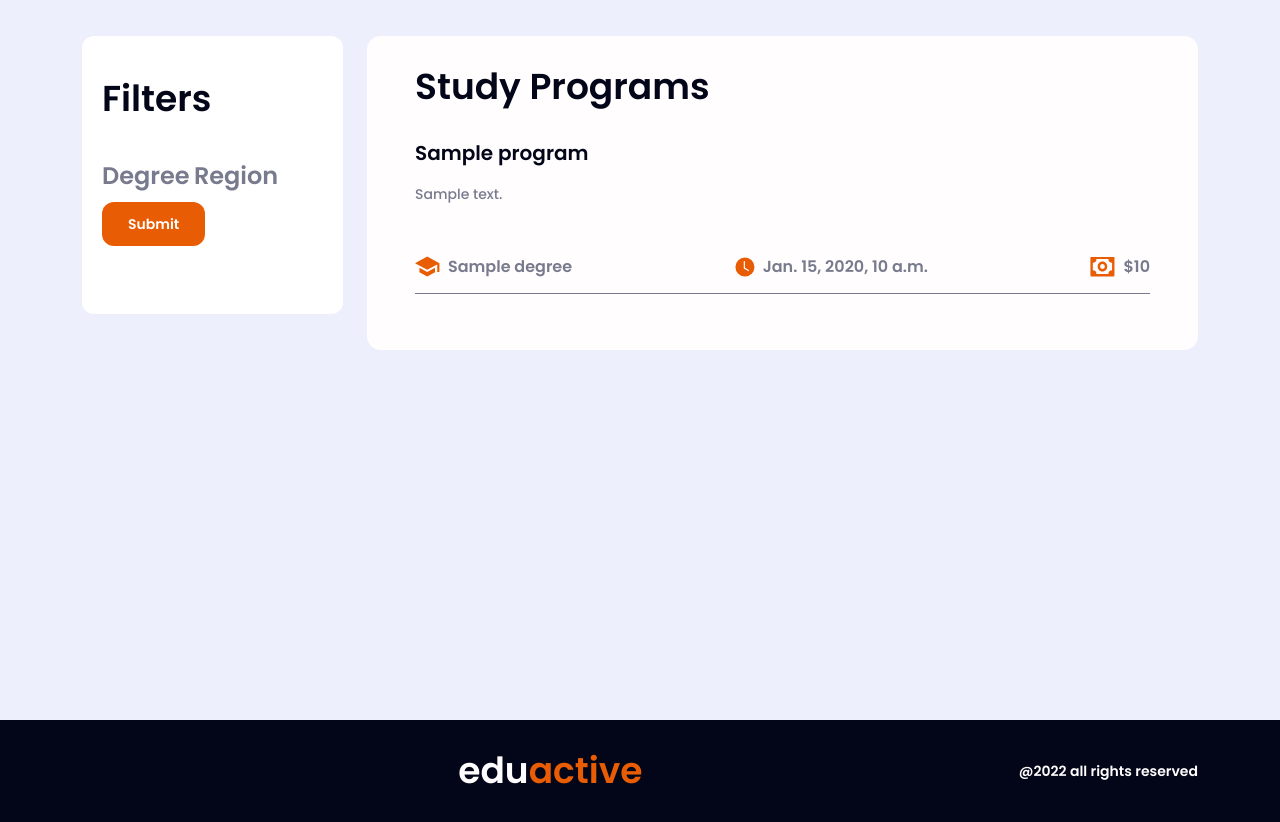
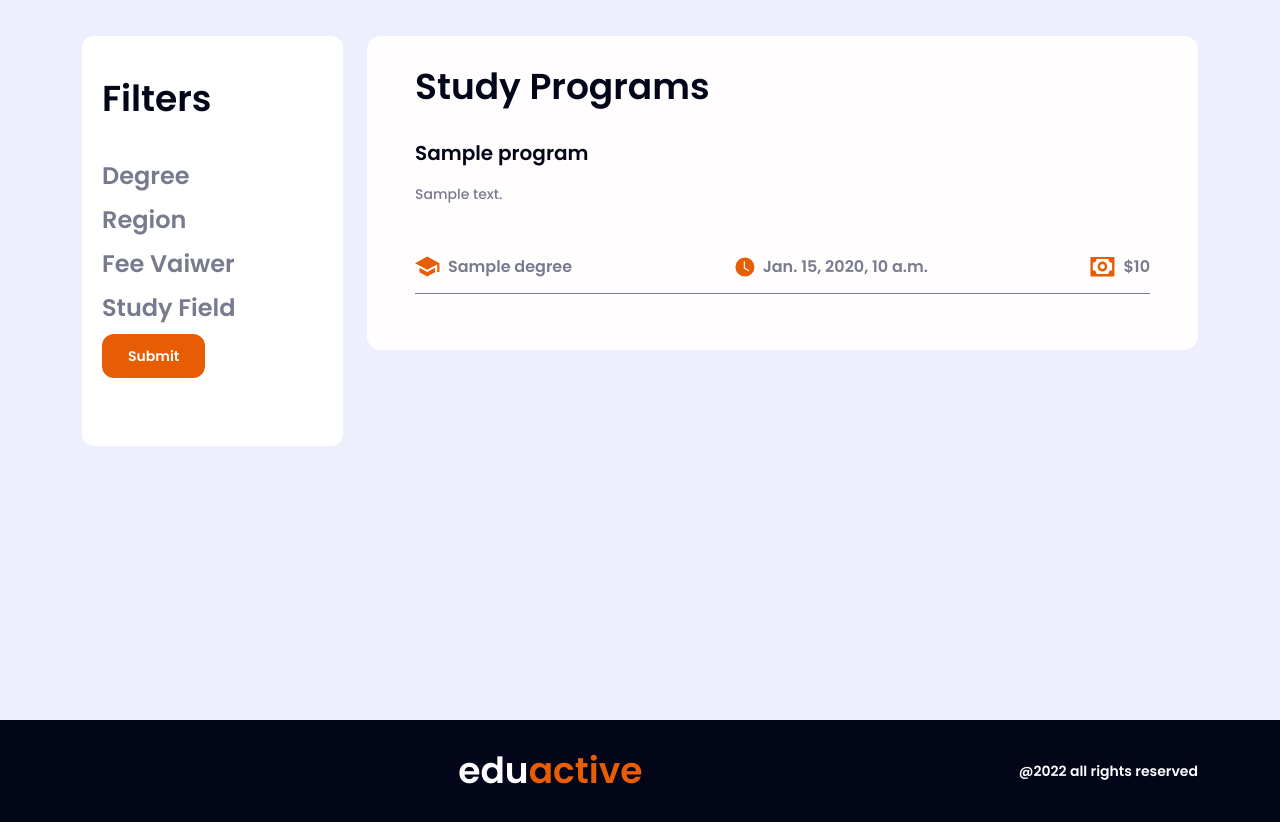
Before and after one commit to muradmuzaffar/eduactive, a Django app: template templates/universities.html in a window 1280 px wide. Shown: the part 86-908 px from the top of the page. Run offline with Django 4.2, Linux system fonts and the light colour scheme; the template is opened without the code that fills it: most values are stand-ins (such as "Sample title", 1, 10 or a date in 2020); some libraries are stand-ins or nearby versions.

Commit message:
Profile section

```diff
--- a/templates/apply-request.html
+++ b/templates/apply-request.html
@@ -37,7 +37,7 @@
                 {% endfor %}
 
             </div>
-            <div class="start-application-process text-center">
+            {% comment %} <div class="start-application-process text-center">
 
                 <p>Let’s appreciate this chance with a great application guided by our expert education consultants</p>
                 <form method='post'>
@@ -48,7 +48,7 @@
 
                 </form>
 
-            </div>
+            </div> {% endcomment %}
             {% else %}
             <div class="apply-request-message">
                 <h1 class="request-title">Ooops!</h1>
--- a/templates/universities.html
+++ b/templates/universities.html
@@ -28,13 +28,34 @@
                         <label class="form-check-label" for="{{degree.id_for_label}}">{{degree.choice_label}}
                         </label>
                     </div>
-                    {% endfor %}
+                    {% endfor %}<br>
 
                     <span class="filter-title">Region</span>
                     {% for  region in filter_university.form.region  %}
                     <div class="form-check d-flex align-items-center">
                       {{region.tag}}
                       <label class="form-check-label" for="{{region.id_for_label}}">{{region.choice_label}}
+                      </label>
+                    </div>
+
+                    {% endfor %}<br>
+
+
+                    <span class="filter-title">Fee Vaiwer</span>
+                    {% for  fee_waiver in filter_university.form.fee_waiver  %}
+                    <div class="form-check d-flex align-items-center">
+                      {{fee_waiver.tag}}
+                      <label class="form-check-label" for="{{fee_waiver.id_for_label}}">{{fee_waiver.choice_label}}
+                      </label>
+                    </div>
+
+                    {% endfor %}<br>
+
+                    <span class="filter-title">Study Field</span>
+                    {% for  study_field in filter_university.form.study_field  %}
+                    <div class="form-check d-flex align-items-center">
+                      {{study_field.tag}}
+                      <label class="form-check-label" for="{{study_field.id_for_label}}">{{study_field.choice_label}}
                       </label>
                     </div>
 
```
Also changed, not shown: pages/filters.py (+11 -2 lines), db.sqlite3.
